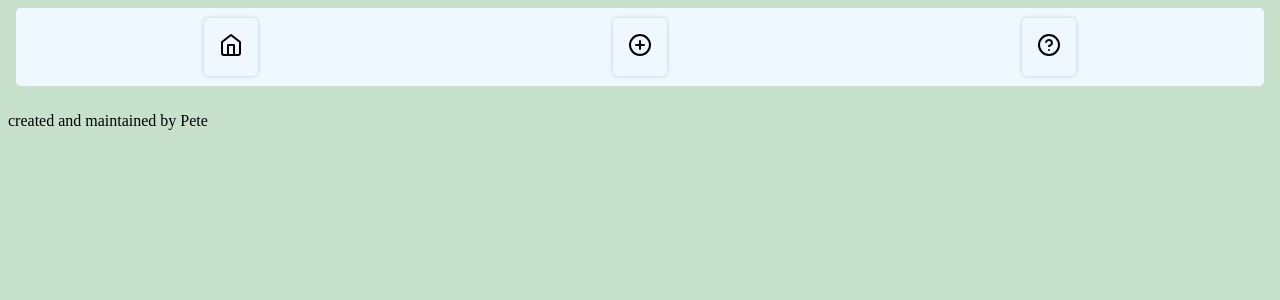
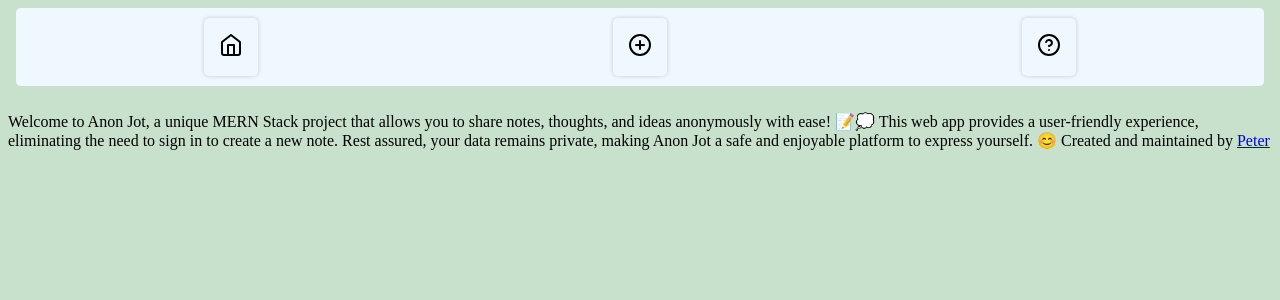
Before and after one commit to Ciamuthama/AnonJot, a React (Vite) app in the folder frontend/: page /about in a window 1280 px wide. Shown: the top 300 px of the page. Built offline with nearby package versions, Linux system fonts and the light colour scheme.

Commit message:
Update about.jsx

```diff
--- a/frontend/src/components/about.jsx
+++ b/frontend/src/components/about.jsx
@@ -1,7 +1,8 @@
 function About() {
     return (
         <>
-        <div> created and maintained by Pete </div>
+        <div> Welcome to Anon Jot, a unique MERN Stack project that allows you to share notes, thoughts, and ideas anonymously with ease! 📝💭 This web app provides a user-friendly experience, eliminating the need to sign in to create a new note. Rest assured, your data remains private, making Anon Jot a safe and enjoyable platform to express yourself. 😊
+            Created and maintained by <a href='https://twitter.com/Caimuthama'>Peter</a> </div>
         </>
      );
 }
```
